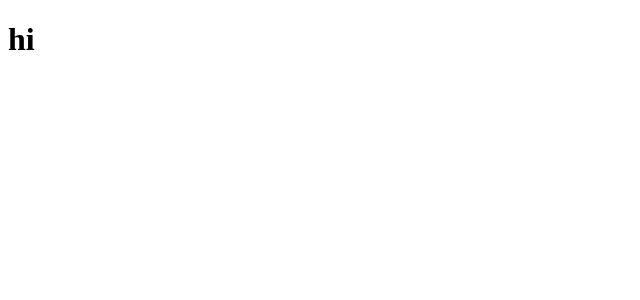
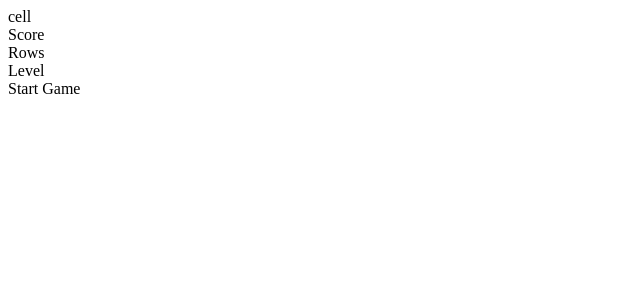
Before and after one commit to tamaramunoz/Tetris-game, a React (Create React App) app: page / in a window 1280 px wide. Shown: the top 300 px of the page, without its empty margins (0-640 px from the left). Built offline with nearby package versions, Linux system fonts and the light colour scheme.

Commit message:
creating components stage, startbutton, tetris, display, cell

```diff
--- a/public/index.html
+++ b/public/index.html
@@ -7,7 +7,7 @@
     <meta name="theme-color" content="#000000" />
     <meta
       name="description"
-      content="Web site created using create-react-app"
+      content="Tetris game, created with React Hooks"
     />
     <link rel="apple-touch-icon" href="%PUBLIC_URL%/logo192.png" />
     <!--
@@ -24,7 +24,7 @@
       work correctly both with client-side routing and a non-root public URL.
       Learn how to configure a non-root public URL by running `npm run build`.
     -->
-    <title>React App</title>
+    <title>Tetris Game</title>
   </head>
   <body>
     <noscript>You need to enable JavaScript to run this app.</noscript>
--- a/src/App.jsx
+++ b/src/App.jsx
@@ -1,9 +1,10 @@
 import React from 'react'
+import Tetris from './components/Tetris'
 
 const App = () => {
   return (
     <div>
-      <h1>hi</h1>
+      <Tetris />
     </div>
   )
 }
--- /dev/null
+++ b/src/components/Cell.jsx
@@ -0,0 +1,11 @@
+import React from 'react'
+
+const Cell = ({ type }) => {
+    return (
+        <div>
+            cell
+        </div>
+    )
+}
+
+export default Cell
--- /dev/null
+++ b/src/components/Display.jsx
@@ -0,0 +1,11 @@
+import React from 'react'
+
+const Display = ({ gameOver, text}) => {
+    return (
+        <div>
+            {text}
+        </div>
+    )
+}
+
+export default Display
--- /dev/null
+++ b/src/components/Stage.jsx
@@ -0,0 +1,12 @@
+import React from 'react'
+import Cell from './Cell'
+
+const Stage = ({ stage }) => {
+    return (
+        <div>
+            <Cell />
+        </div>
+    )
+}
+
+export default Stage
--- /dev/null
+++ b/src/components/StartButton.jsx
@@ -0,0 +1,11 @@
+import React from 'react'
+
+const StartButton = ({ callback }) => {
+    return (
+        <div>
+            Start Game
+        </div>
+    )
+}
+
+export default StartButton
--- /dev/null
+++ b/src/components/Tetris.jsx
@@ -0,0 +1,24 @@
+import React from 'react'
+
+// components
+import Stage from './Stage'
+import Display from './Display'
+import StartButton from './StartButton'
+
+const Tetris = () => {
+    return (
+        <div>
+            <Stage />
+            <aside>
+                <div>
+                    <Display text="Score" />
+                    <Display text="Rows" />
+                    <Display text="Level" />
+                </div>
+                <StartButton />
+            </aside>
+        </div>
+    )
+}
+
+export default Tetris
```
Also changed, not shown: src/hooks/useInterval.js (added, +22 -0 lines), src/font/Pixel-LCD-7.woff (added), src/img/bg.png (added).
